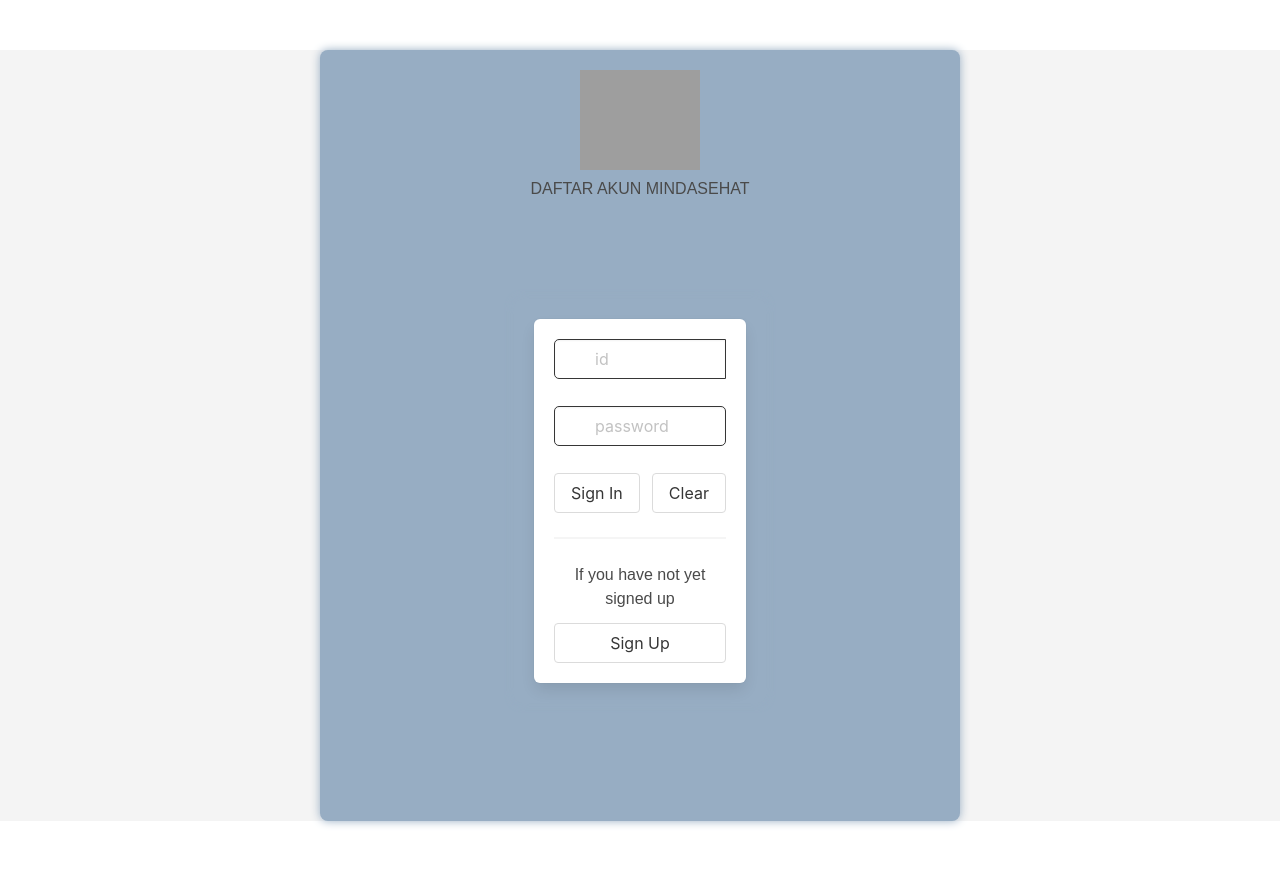
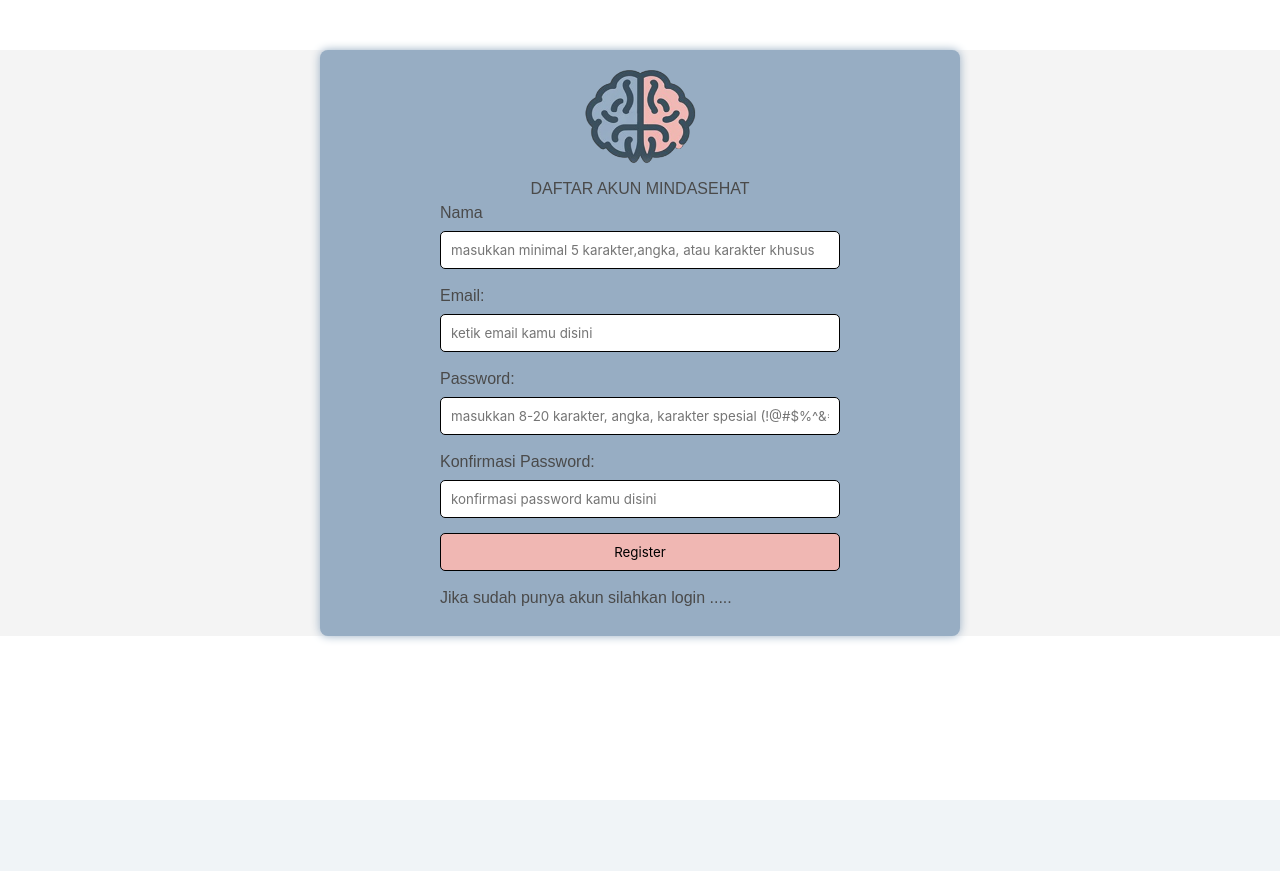
Before and after one commit to RizkyMaulanaAlfauzan/Project-MindaSehat, a Flask app: page /registrasi in a window 1280 px wide. After the commit the page ends 800 px from the top, so only its background shows below. Run offline with Flask 3, Linux system fonts and the light colour scheme; some libraries are stand-ins or nearby versions; grey boxes are pictures that could not be loaded.

Commit message:
commit lagi

```diff
--- a/templates/registrasi.html
+++ b/templates/registrasi.html
@@ -80,92 +80,27 @@
 </head>
 <body>
 <div class="container">
-   <center><img src="{{ url_for('static', filename='logomindasehat2.png') }}" alt="Logo MindaSehat" style="width: 120px; height: 100px;"  class="logo" style="display: block; margin: 0 auto;" ></center>
+   <center><img src="static/image/logomindasehat2.png" alt="Logo MindaSehat" style="width: 120px; height: 100px;"  class="logo" style="display: block; margin: 0 auto;" ></center>
     <h1>DAFTAR AKUN MINDASEHAT</h1>
-    <section class="section">
-      <div class="container">
-          <div class="box" style="max-width: 480px; margin: auto">
-              <article class="media">
-                  <div class="media-content">
-                      <div class="content">
-                          <div class="field has-addons">
-                              <div class="control has-icons-left" style="width: 100%">
-                                  <input id="input-username" class="input" type="text" placeholder="id" />
-                                  <span class="icon is-small is-left"><i class="fa fa-user"></i></span>
-                              </div>
-                              <div id="btn-check-dup" class="control is-hidden">
-                                  <button class="button is-sparta" onclick="check_dup()">
-                                      Check your id
-                                  </button>
-                              </div>
-                          </div>
-                          <p id="help-id" class="help is-hidden">
-                              For your id, please enter 2-10 English characters, numbers, or
-                              the following special characters (._-)
-                          </p>
-                          <p id="help-id-login" class="help is-danger"></p>
+    <form action="/register" method="post">
+        <label for="email">Nama</label>
+        <input type="text" id="name" name="name" placeholder="masukkan minimal 5 karakter,angka, atau karakter khusus" required>
 
-                          <div class="field">
-                              <div class="control has-icons-left">
-                                  <input id="input-password" class="input" type="password" placeholder="password" />
-                                  <span class="icon is-small is-left"><i class="fa fa-lock"></i></span>
-                              </div>
-                              <p id="help-password" class="help is-hidden">
-                                  For your password, please enter 8-20 English characters,
-                                  numbers, or the following special characters (!@#$%^&*)
-                              </p>
-                              <p id="help-password-login" class="help is-danger"></p>
-                          </div>
-                      </div>
-                      <div id="div-sign-in-or-up" class="has-text-centered">
-                          <nav class="level is-mobile">
-                              <button class="level-item button is-sparta" onclick="sign_in()">
-                                  Sign In
-                              </button>
-                              <button class="level-item button " onclick="clearInputs()">
-                                  Clear
-                              </button>
+        <label for="email">Email:</label>
+        <input type="email" id="email" name="email" placeholder="ketik email kamu disini" required>
 
-                          </nav>
-                          <hr />
-                          <h4 class="mb-3">If you have not yet signed up</h4>
-                          <nav class="level is-mobile">
-                              <button class="level-item button is-sparta is-outlined" onclick="toggle_sign_up()">
-                                  Sign Up
-                              </button>
-                          </nav>
-                      </div>
+        <label for="password">Password:</label>
+        <input type="password" id="password" name="password" placeholder="masukkan 8-20 karakter, angka, karakter spesial (!@#$%^&*)" required>
 
-                      <div id="sign-up-box" class="is-hidden">
-                          <div class="mb-5">
-                              <div class="field">
-                                  <div class="control has-icons-left" style="width: 100%">
-                                      <input id="input-password2" class="input" type="password"
-                                          placeholder="Confirm your password" />
-                                      <span class="icon is-small is-left"><i class="fa fa-lock"></i></span>
-                                  </div>
-                                  <p id="help-password2" class="help is-hidden">
-                                      Please enter in your password again
-                                  </p>
-                              </div>
-                          </div>
-                          <nav class="level is-mobile">
-                              <button class="level-item button is-sparta" onclick="sign_up()">
-                                  Sign Up
-                              </button>
-                              <button class="level-item button is-sparta is-outlined" onclick="toggle_sign_up()">
-                                  Cancel
-                              </button>
-                              <button class="level-item button is-outlined" onclick="clearInputs()">
-                                  Clear
-                              </button>
+        <label for="confirm_password">Konfirmasi Password:</label>
+        <input type="password" id="confirm_password" name="confirm_password" placeholder="konfirmasi password kamu disini" required>
 
-                          </nav>
-                      </div>
-                  </div>
-              </article>
-          </div>
-      </div>
-  </section>
+        <input type="submit" value="Register">
+        <p class="error" id="password_error" style="display: none;">Password dan konfirmasi password tidak cocok!</p>
+        <label for="confirm_password">Jika sudah punya akun silahkan login .....</label>
+    </form>
+</div>
+
+
 </body>
 </html>
```
